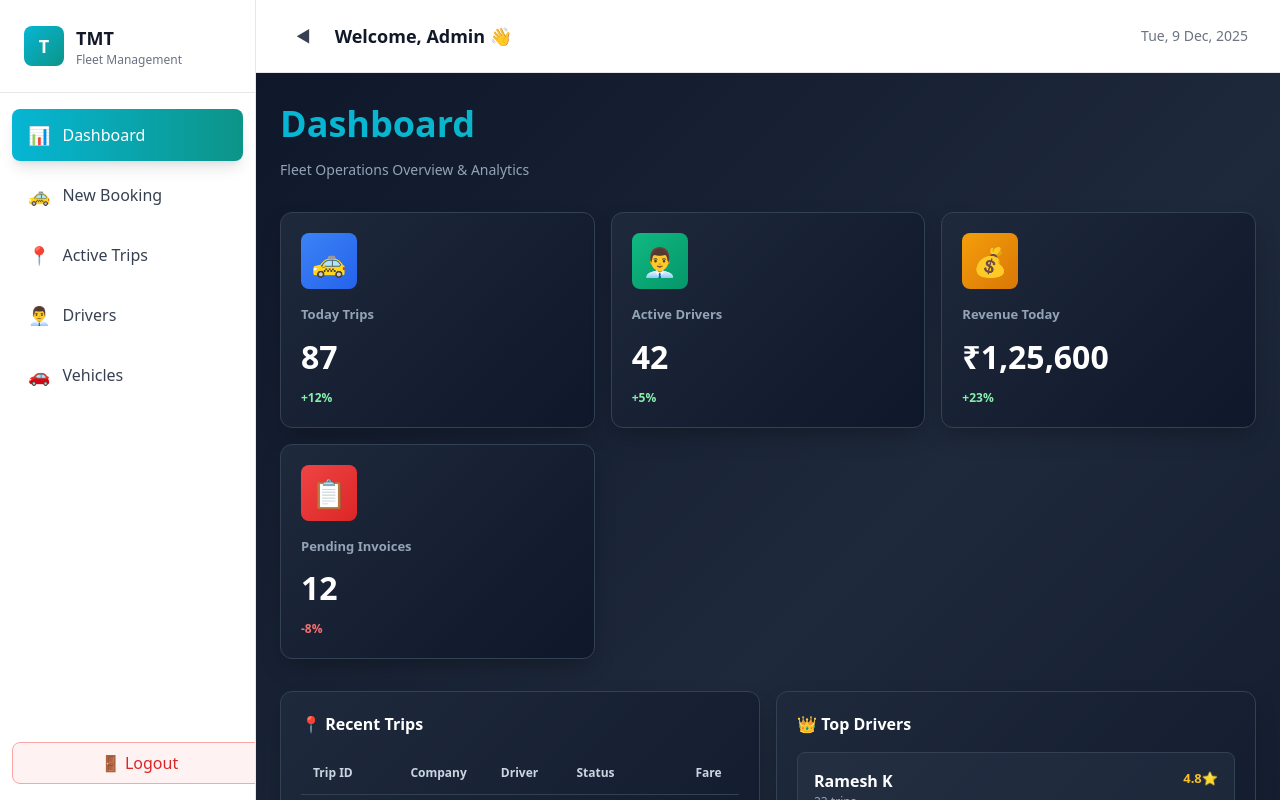
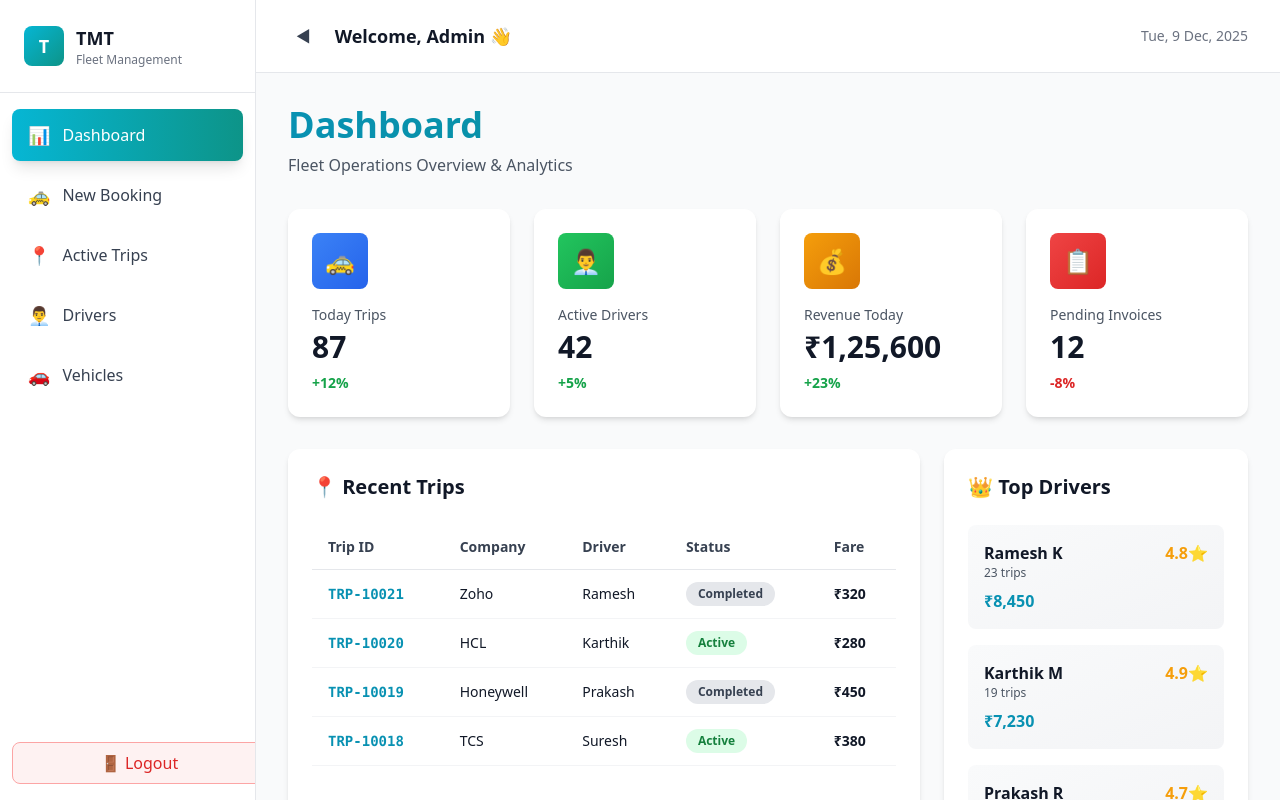
Before and after one commit to muralitharan-rex/tmt-travels-mvp, a React (Vite) app: page / in a window 1280 px wide. Both pictures are taken after a click on the button "Sign In". Built offline with nearby package versions, Linux system fonts and the light colour scheme.

Commit message:
Update Dashboard.jsx

```diff
--- a/src/pages/Dashboard.jsx
+++ b/src/pages/Dashboard.jsx
@@ -1,144 +1,11 @@
 import React from 'react'
-
-const styles = {
-  container: {
-    padding: '24px',
-    minHeight: '100vh',
-    background: 'linear-gradient(135deg, #0f172a 0%, #1e293b 50%, #0f172a 100%)',
-    color: 'white',
-    overflowX: 'hidden'
-  },
-  header: {
-    marginBottom: '32px'
-  },
-  title: {
-    fontSize: 'clamp(28px, 5vw, 36px)',
-    fontWeight: 'bold',
-    margin: '0 0 8px 0',
-    background: 'linear-gradient(90deg, #06b6d4 0%, #14b8a6 100%)',
-    WebkitBackgroundClip: 'text',
-    WebkitTextFillColor: 'transparent',
-    backgroundClip: 'text'
-  },
-  subtitle: {
-    fontSize: '14px',
-    color: '#94a3b8',
-    margin: 0
-  },
-  statsGrid: {
-    display: 'grid',
-    gridTemplateColumns: 'repeat(auto-fit, minmax(240px, 1fr))',
-    gap: '16px',
-    marginBottom: '32px'
-  },
-  statCard: {
-    background: 'linear-gradient(135deg, #1e293b 0%, #0f172a 100%)',
-    padding: '20px',
-    borderRadius: '12px',
-    border: '1px solid #334155',
-    boxShadow: '0 10px 25px -5px rgba(0, 0, 0, 0.3)',
-    transition: 'all 0.3s ease',
-    cursor: 'pointer'
-  },
-  iconBox: (color) => ({
-    background: color,
-    padding: '12px',
-    borderRadius: '8px',
-    width: '56px',
-    height: '56px',
-    display: 'flex',
-    alignItems: 'center',
-    justifyContent: 'center',
-    fontSize: '28px',
-    marginBottom: '16px',
-    boxShadow: `0 10px 20px -5px ${color}40`,
-    transition: 'transform 0.3s ease'
-  }),
-  statLabel: {
-    fontSize: '13px',
-    color: '#94a3b8',
-    marginBottom: '8px',
-    fontWeight: '600'
-  },
-  statValue: {
-    fontSize: 'clamp(24px, 4vw, 32px)',
-    fontWeight: 'bold',
-    color: 'white',
-    marginBottom: '8px'
-  },
-  twoColumn: {
-    display: 'grid',
-    gridTemplateColumns: 'repeat(auto-fit, minmax(350px, 1fr))',
-    gap: '16px',
-    marginBottom: '24px'
-  },
-  card: {
-    background: 'linear-gradient(135deg, #1e293b 0%, #0f172a 100%)',
-    padding: '20px',
-    borderRadius: '12px',
-    border: '1px solid #334155',
-    boxShadow: '0 10px 25px -5px rgba(0, 0, 0, 0.3)',
-    overflow: 'auto',
-    scrollbarWidth: 'thin'
-  },
-  cardTitle: {
-    fontSize: '16px',
-    fontWeight: 'bold',
-    marginBottom: '16px',
-    display: 'flex',
-    alignItems: 'center',
-    gap: '8px'
-  },
-  table: {
-    width: '100%',
-    borderCollapse: 'collapse',
-    fontSize: '13px'
-  },
-  tableHeader: {
-    borderBottom: '1px solid #334155',
-    textAlign: 'left'
-  },
-  tableHeaderCell: {
-    padding: '12px',
-    fontSize: '12px',
-    fontWeight: '600',
-    color: '#cbd5e1'
-  },
-  tableRow: {
-    borderBottom: '1px solid #334155',
-    transition: 'background 0.2s ease'
-  },
-  tableCell: {
-    padding: '12px',
-    fontSize: '13px',
-    color: '#e2e8f0'
-  },
-  driverCard: {
-    background: 'rgba(51, 65, 85, 0.3)',
-    padding: '16px',
-    borderRadius: '8px',
-    border: '1px solid #334155',
-    marginBottom: '12px',
-    transition: 'all 0.2s ease'
-  },
-  alertBox: {
-    background: 'linear-gradient(135deg, rgba(217, 119, 6, 0.1) 0%, rgba(251, 146, 60, 0.1) 100%)',
-    border: '1px solid rgba(217, 119, 6, 0.3)',
-    padding: '16px',
-    borderRadius: '12px',
-    color: '#fed7aa',
-    display: 'flex',
-    alignItems: 'start',
-    gap: '12px'
-  }
-}
 
 export default function Dashboard({ user }) {
   const stats = [
-    { label: 'Today Trips', value: '87', icon: '🚕', color: 'linear-gradient(135deg, #3b82f6 0%, #2563eb 100%)', trend: '+12%' },
-    { label: 'Active Drivers', value: '42', icon: '👨‍💼', color: 'linear-gradient(135deg, #10b981 0%, #059669 100%)', trend: '+5%' },
-    { label: 'Revenue Today', value: '₹1,25,600', icon: '💰', color: 'linear-gradient(135deg, #f59e0b 0%, #d97706 100%)', trend: '+23%' },
-    { label: 'Pending Invoices', value: '12', icon: '📋', color: 'linear-gradient(135deg, #ef4444 0%, #dc2626 100%)', trend: '-8%' }
+    { label: 'Today Trips', value: '87', icon: '🚕', color: 'from-blue-500 to-blue-600', trend: '+12%' },
+    { label: 'Active Drivers', value: '42', icon: '👨‍💼', color: 'from-green-500 to-green-600', trend: '+5%' },
+    { label: 'Revenue Today', value: '₹1,25,600', icon: '💰', color: 'from-amber-500 to-amber-600', trend: '+23%' },
+    { label: 'Pending Invoices', value: '12', icon: '📋', color: 'from-red-500 to-red-600', trend: '-8%' }
   ]
 
   const recentTrips = [
@@ -155,88 +22,68 @@ export default function Dashboard({ user }) {
   ]
 
   return (
-    <div style={styles.container}>
+    <div className="p-8 space-y-8">
       {/* Header */}
-      <div style={styles.header}>
-        <h1 style={styles.title}>Dashboard</h1>
-        <p style={styles.subtitle}>Fleet Operations Overview & Analytics</p>
+      <div>
+        <h1 className="text-4xl font-bold bg-gradient-to-r from-cyan-600 to-teal-600 bg-clip-text text-transparent mb-2">
+          Dashboard
+        </h1>
+        <p className="text-gray-600">Fleet Operations Overview & Analytics</p>
       </div>
 
-      {/* Stats Cards */}
-      <div style={styles.statsGrid}>
+      {/* Stats Grid */}
+      <div className="grid grid-cols-1 md:grid-cols-2 lg:grid-cols-4 gap-6">
         {stats.map((stat) => (
           <div
             key={stat.label}
-            style={styles.statCard}
-            onMouseEnter={(e) => {
-              e.currentTarget.style.transform = 'translateY(-4px)'
-              e.currentTarget.style.borderColor = '#06b6d4'
-              e.currentTarget.style.boxShadow = '0 20px 35px -5px rgba(6, 182, 212, 0.2)'
-              const iconBox = e.currentTarget.querySelector('div')
-              if (iconBox) iconBox.style.transform = 'scale(1.1)'
-            }}
-            onMouseLeave={(e) => {
-              e.currentTarget.style.transform = 'translateY(0)'
-              e.currentTarget.style.borderColor = '#334155'
-              e.currentTarget.style.boxShadow = '0 10px 25px -5px rgba(0, 0, 0, 0.3)'
-              const iconBox = e.currentTarget.querySelector('div')
-              if (iconBox) iconBox.style.transform = 'scale(1)'
-            }}
+            className="bg-white rounded-xl shadow-md p-6 hover:shadow-xl hover:-translate-y-1 transition-all duration-300 cursor-pointer group"
           >
-            <div style={styles.iconBox(stat.color)}>{stat.icon}</div>
-            <div style={styles.statLabel}>{stat.label}</div>
-            <div style={styles.statValue}>{stat.value}</div>
-            <div style={{ fontSize: '12px', color: stat.trend.includes('+') ? '#86efac' : '#f87171', fontWeight: '600' }}>
+            <div className={`w-14 h-14 bg-gradient-to-br ${stat.color} rounded-lg flex items-center justify-center text-2xl mb-4 group-hover:scale-110 transition-transform`}>
+              {stat.icon}
+            </div>
+            <p className="text-sm font-medium text-gray-600 mb-1">{stat.label}</p>
+            <p className="text-3xl font-bold text-gray-900 mb-2">{stat.value}</p>
+            <p className={`text-sm font-semibold ${stat.trend.includes('+') ? 'text-green-600' : 'text-red-600'}`}>
               {stat.trend}
-            </div>
+            </p>
           </div>
         ))}
       </div>
 
       {/* Two Column Layout */}
-      <div style={styles.twoColumn}>
+      <div className="grid grid-cols-1 lg:grid-cols-3 gap-6">
         {/* Recent Trips */}
-        <div style={styles.card}>
-          <div style={styles.cardTitle}>📍 Recent Trips</div>
-          <div style={{ overflowX: 'auto' }}>
-            <table style={styles.table}>
-              <thead style={styles.tableHeader}>
-                <tr>
-                  <th style={styles.tableHeaderCell}>Trip ID</th>
-                  <th style={styles.tableHeaderCell}>Company</th>
-                  <th style={styles.tableHeaderCell}>Driver</th>
-                  <th style={styles.tableHeaderCell}>Status</th>
-                  <th style={styles.tableHeaderCell}>Fare</th>
+        <div className="lg:col-span-2 bg-white rounded-xl shadow-md p-6">
+          <h2 className="text-xl font-bold text-gray-900 mb-6 flex items-center gap-2">
+            📍 Recent Trips
+          </h2>
+          <div className="overflow-x-auto">
+            <table className="w-full text-sm">
+              <thead>
+                <tr className="border-b border-gray-200">
+                  <th className="text-left py-3 px-4 font-semibold text-gray-700">Trip ID</th>
+                  <th className="text-left py-3 px-4 font-semibold text-gray-700">Company</th>
+                  <th className="text-left py-3 px-4 font-semibold text-gray-700">Driver</th>
+                  <th className="text-left py-3 px-4 font-semibold text-gray-700">Status</th>
+                  <th className="text-left py-3 px-4 font-semibold text-gray-700">Fare</th>
                 </tr>
               </thead>
               <tbody>
                 {recentTrips.map((trip) => (
-                  <tr
-                    key={trip.id}
-                    style={styles.tableRow}
-                    onMouseEnter={(e) => (e.currentTarget.style.background = 'rgba(51, 65, 85, 0.2)')}
-                    onMouseLeave={(e) => (e.currentTarget.style.background = 'transparent')}
-                  >
-                    <td style={{...styles.tableCell, color: '#06b6d4', fontFamily: 'monospace', fontWeight: 'bold'}}>
-                      {trip.id}
-                    </td>
-                    <td style={styles.tableCell}>{trip.company}</td>
-                    <td style={styles.tableCell}>{trip.driver}</td>
-                    <td style={styles.tableCell}>
-                      <span style={{
-                        display: 'inline-block',
-                        padding: '4px 12px',
-                        borderRadius: '20px',
-                        fontSize: '12px',
-                        fontWeight: '600',
-                        background: trip.status === 'Active' ? 'rgba(34, 197, 94, 0.15)' : 'rgba(100, 116, 139, 0.15)',
-                        color: trip.status === 'Active' ? '#86efac' : '#cbd5e1',
-                        border: trip.status === 'Active' ? '1px solid #22c55e' : '1px solid #64748b'
-                      }}>
+                  <tr key={trip.id} className="border-b border-gray-100 hover:bg-gray-50 transition-colors">
+                    <td className="py-3 px-4 font-mono text-cyan-600 font-semibold">{trip.id}</td>
+                    <td className="py-3 px-4 text-gray-900">{trip.company}</td>
+                    <td className="py-3 px-4 text-gray-900">{trip.driver}</td>
+                    <td className="py-3 px-4">
+                      <span className={`inline-block px-3 py-1 rounded-full text-xs font-semibold ${
+                        trip.status === 'Active'
+                          ? 'bg-green-100 text-green-700'
+                          : 'bg-gray-200 text-gray-700'
+                      }`}>
                         {trip.status}
                       </span>
                     </td>
-                    <td style={{...styles.tableCell, fontWeight: 'bold'}}>{trip.fare}</td>
+                    <td className="py-3 px-4 font-semibold text-gray-900">{trip.fare}</td>
                   </tr>
                 ))}
               </tbody>
@@ -245,30 +92,24 @@ export default function Dashboard({ user }) {
         </div>
 
         {/* Top Drivers */}
-        <div style={styles.card}>
-          <div style={styles.cardTitle}>👑 Top Drivers</div>
-          <div>
+        <div className="bg-white rounded-xl shadow-md p-6">
+          <h2 className="text-xl font-bold text-gray-900 mb-6 flex items-center gap-2">
+            👑 Top Drivers
+          </h2>
+          <div className="space-y-4">
             {topDrivers.map((driver, idx) => (
               <div
                 key={idx}
-                style={styles.driverCard}
-                onMouseEnter={(e) => {
-                  e.currentTarget.style.borderColor = '#06b6d4'
-                  e.currentTarget.style.background = 'rgba(6, 182, 212, 0.05)'
-                }}
-                onMouseLeave={(e) => {
-                  e.currentTarget.style.borderColor = '#334155'
-                  e.currentTarget.style.background = 'rgba(51, 65, 85, 0.3)'
-                }}
+                className="p-4 bg-gradient-to-br from-gray-50 to-gray-100 rounded-lg hover:shadow-md transition-all hover:from-cyan-50 hover:to-teal-50"
               >
-                <div style={{ display: 'flex', justifyContent: 'space-between', alignItems: 'start', marginBottom: '8px' }}>
+                <div className="flex justify-between items-start mb-2">
                   <div>
-                    <div style={{ fontWeight: '600', color: 'white' }}>{driver.name}</div>
-                    <div style={{ fontSize: '12px', color: '#94a3b8' }}>{driver.trips} trips</div>
+                    <p className="font-semibold text-gray-900">{driver.name}</p>
+                    <p className="text-xs text-gray-600">{driver.trips} trips</p>
                   </div>
-                  <div style={{ fontSize: '13px', fontWeight: 'bold', color: '#fbbf24' }}>{driver.rating}</div>
+                  <p className="font-bold text-amber-500">{driver.rating}</p>
                 </div>
-                <div style={{ fontSize: '13px', color: '#06b6d4', fontWeight: '600' }}>{driver.earnings}</div>
+                <p className="text-cyan-600 font-semibold">{driver.earnings}</p>
               </div>
             ))}
           </div>
@@ -276,20 +117,13 @@ export default function Dashboard({ user }) {
       </div>
 
       {/* Alert */}
-      <div style={styles.alertBox}>
-        <span style={{ fontSize: '18px' }}>⚠️</span>
+      <div className="bg-amber-50 border-l-4 border-amber-500 p-6 rounded-lg flex gap-4">
+        <span className="text-2xl">⚠️</span>
         <div>
-          <strong>Maintenance Alert:</strong> 3 vehicles due for maintenance in next 7 days. Schedule now to avoid downtime.
+          <p className="font-semibold text-amber-900">Maintenance Alert</p>
+          <p className="text-amber-800">3 vehicles due for maintenance in next 7 days. Schedule now to avoid downtime.</p>
         </div>
       </div>
-
-      <style>{`
-        @media (max-width: 768px) {
-          div[style*="gridTemplateColumns"] {
-            grid-template-columns: 1fr !important;
-          }
-        }
-      `}</style>
     </div>
   )
 }
```
